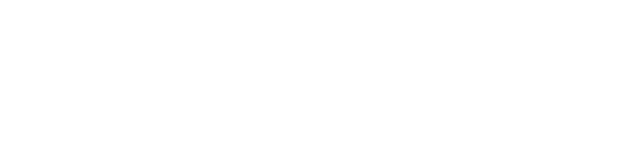
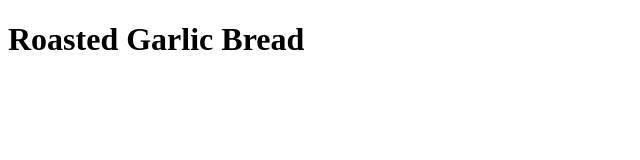
Before and after one commit to chigaimaro/odin-recipes, a plain HTML site: page recipes/roasted_garlic_bread.html in a window 1280 px wide. Shown: the whole page, without its empty margins (0-640 px from the left). Drawn offline with Linux system fonts and the light colour scheme.

Commit message:
Adds comments to guide remaining page setup

```diff
--- a/recipes/roasted_garlic_bread.html
+++ b/recipes/roasted_garlic_bread.html
@@ -4,4 +4,11 @@
         <meta charset="UTF-8">
         <title>Roasted Garlic Bread</title>
     </head>
+    <body>
+        <h1>Roasted Garlic Bread</h1>
+        <!-- Image of recipe -->
+        <!-- Recipe Description -->
+        <!-- Ingredients (unordered list) -->
+        <!-- Steps (ordered list) -->
+    </body>
 </html>
```
Also changed, not shown: recipes/chicken_soup.html (+7 -0 lines), recipes/lasagna.html (+7 -0 lines).
